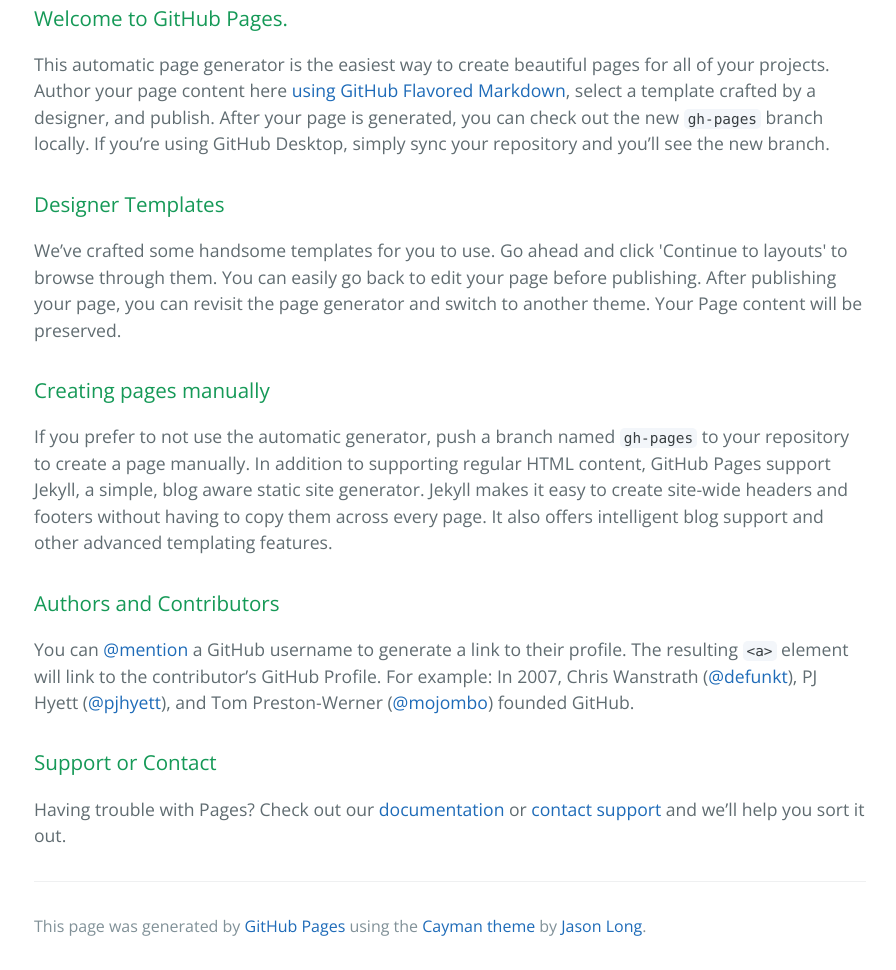
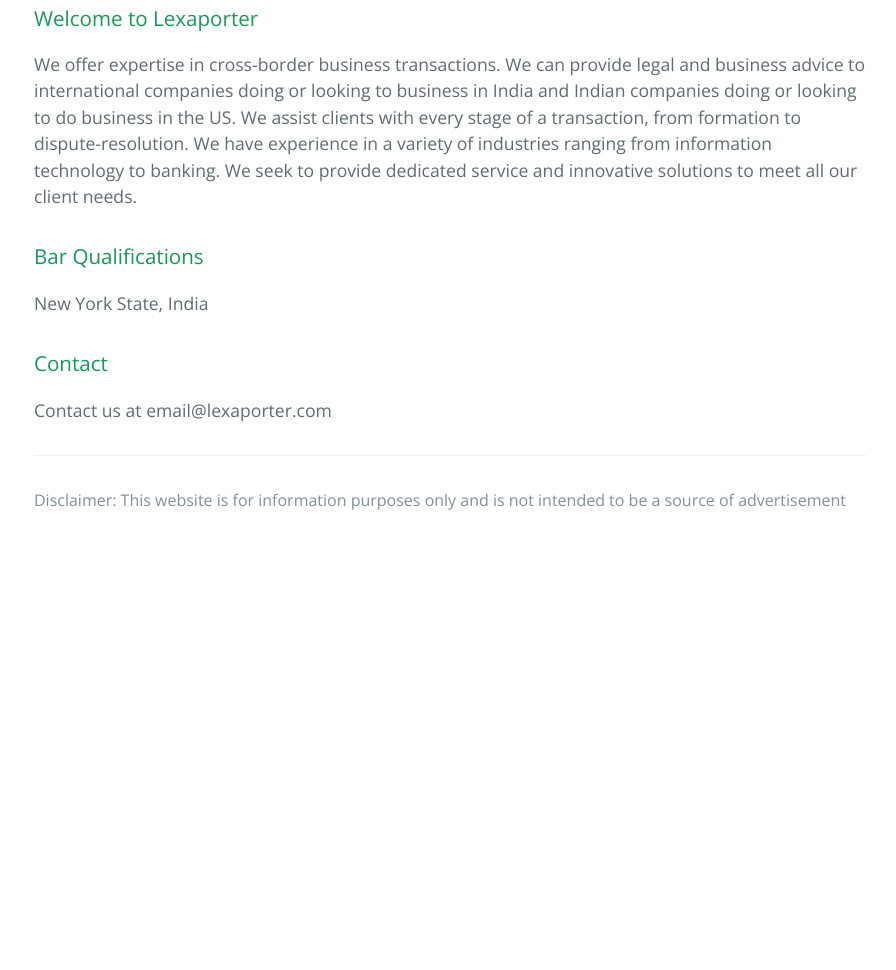
Before and after one commit to LexaPorterLLC/lexaporterllc.github.io, a plain HTML site: page index.html in a window 1280 px wide. Shown: the part 346-1316 px from the top of the page, without its empty margins (190-1086 px from the left). After the commit the page ends 890 px from the top, so only its background shows below. Drawn offline with nearby package versions, Linux system fonts and the light colour scheme.

Commit message:
First para changes

```diff
--- a/index.html
+++ b/index.html
@@ -17,33 +17,24 @@
 
     <section class="main-content">
       <h3>
-<a id="welcome-to-github-pages" class="anchor" href="#welcome-to-github-pages" aria-hidden="true"><span aria-hidden="true" class="octicon octicon-link"></span></a>Welcome to GitHub Pages.</h3>
+<a id="lexaporter-llc" class="anchor" href="#welcome-to-github-pages" aria-hidden="true"><span aria-hidden="true" class="octicon octicon-link"></span></a>Welcome to Lexaporter</h3>
 
-<p>This automatic page generator is the easiest way to create beautiful pages for all of your projects. Author your page content here <a href="https://guides.github.com/features/mastering-markdown/">using GitHub Flavored Markdown</a>, select a template crafted by a designer, and publish. After your page is generated, you can check out the new <code>gh-pages</code> branch locally. If you’re using GitHub Desktop, simply sync your repository and you’ll see the new branch.</p>
+<p>We offer expertise in cross-border business transactions. We can provide legal and business advice to international companies doing or looking to business in India and Indian companies doing or looking to do business in the US. We assist clients with every stage of a transaction, from formation to dispute-resolution.  We have experience in a variety of industries ranging from information technology to banking. We seek to provide dedicated service and innovative solutions to meet all our client needs.</p>
 
 <h3>
-<a id="designer-templates" class="anchor" href="#designer-templates" aria-hidden="true"><span aria-hidden="true" class="octicon octicon-link"></span></a>Designer Templates</h3>
+<a id="designer-templates" class="anchor" href="#designer-templates" aria-hidden="true"><span aria-hidden="true" class="octicon octicon-link"></span></a>Bar Qualifications</h3>
 
-<p>We’ve crafted some handsome templates for you to use. Go ahead and click 'Continue to layouts' to browse through them. You can easily go back to edit your page before publishing. After publishing your page, you can revisit the page generator and switch to another theme. Your Page content will be preserved.</p>
+<p>New York State, India</p>
+
 
 <h3>
-<a id="creating-pages-manually" class="anchor" href="#creating-pages-manually" aria-hidden="true"><span aria-hidden="true" class="octicon octicon-link"></span></a>Creating pages manually</h3>
+<a id="support-or-contact" class="anchor" href="#support-or-contact" aria-hidden="true"><span aria-hidden="true" class="octicon octicon-link"></span></a>Contact</h3>
 
-<p>If you prefer to not use the automatic generator, push a branch named <code>gh-pages</code> to your repository to create a page manually. In addition to supporting regular HTML content, GitHub Pages support Jekyll, a simple, blog aware static site generator. Jekyll makes it easy to create site-wide headers and footers without having to copy them across every page. It also offers intelligent blog support and other advanced templating features.</p>
-
-<h3>
-<a id="authors-and-contributors" class="anchor" href="#authors-and-contributors" aria-hidden="true"><span aria-hidden="true" class="octicon octicon-link"></span></a>Authors and Contributors</h3>
-
-<p>You can <a href="https://help.github.com/articles/basic-writing-and-formatting-syntax/#mentioning-users-and-teams" class="user-mention">@mention</a> a GitHub username to generate a link to their profile. The resulting <code>&lt;a&gt;</code> element will link to the contributor’s GitHub Profile. For example: In 2007, Chris Wanstrath (<a href="https://github.com/defunkt" class="user-mention">@defunkt</a>), PJ Hyett (<a href="https://github.com/pjhyett" class="user-mention">@pjhyett</a>), and Tom Preston-Werner (<a href="https://github.com/mojombo" class="user-mention">@mojombo</a>) founded GitHub.</p>
-
-<h3>
-<a id="support-or-contact" class="anchor" href="#support-or-contact" aria-hidden="true"><span aria-hidden="true" class="octicon octicon-link"></span></a>Support or Contact</h3>
-
-<p>Having trouble with Pages? Check out our <a href="https://help.github.com/pages">documentation</a> or <a href="https://github.com/contact">contact support</a> and we’ll help you sort it out.</p>
+<p>Contact us at email@lexaporter.com</p>
 
       <footer class="site-footer">
 
-        <span class="site-footer-credits">This page was generated by <a href="https://pages.github.com">GitHub Pages</a> using the <a href="https://github.com/jasonlong/cayman-theme">Cayman theme</a> by <a href="https://twitter.com/jasonlong">Jason Long</a>.</span>
+        <span class="site-footer-credits">Disclaimer: This website is for information purposes only and is not intended to be a source of advertisement </span>
       </footer>
 
     </section>
```
